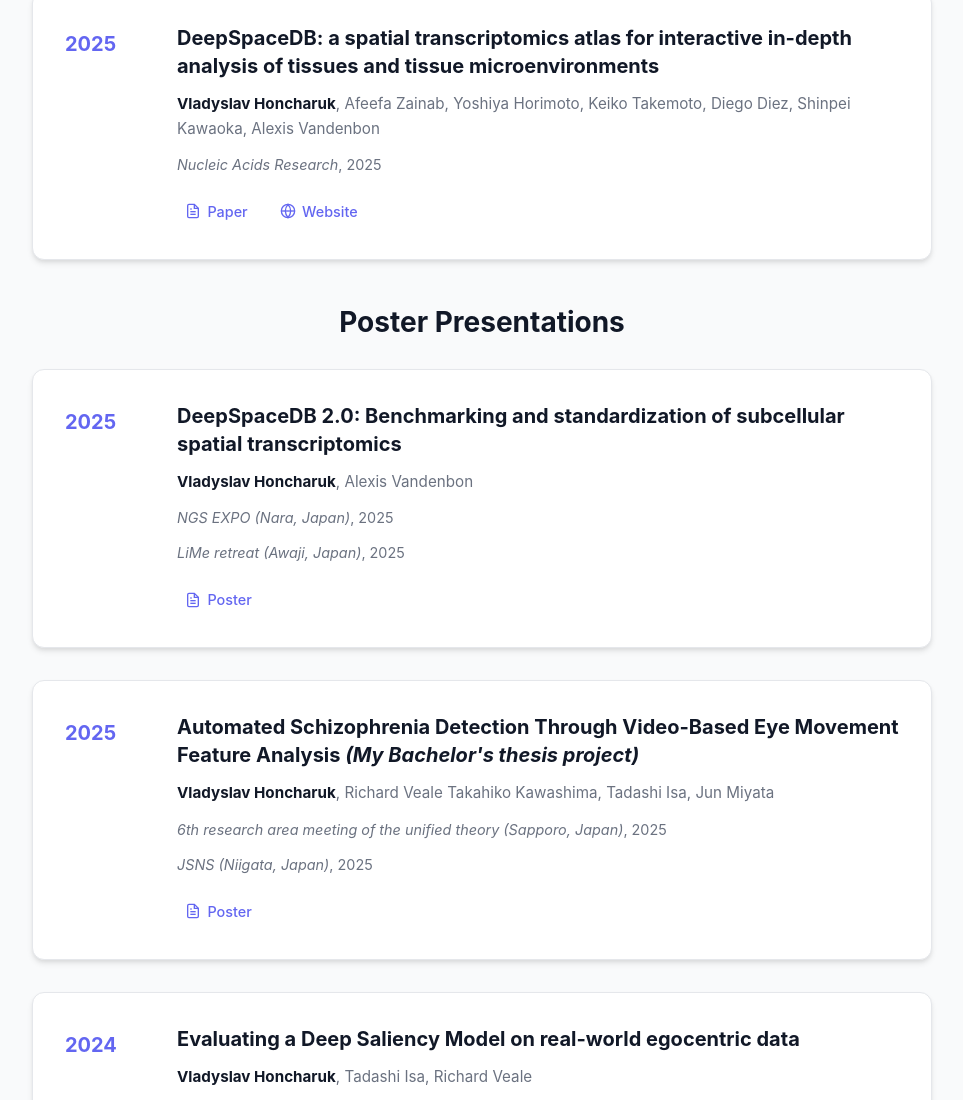
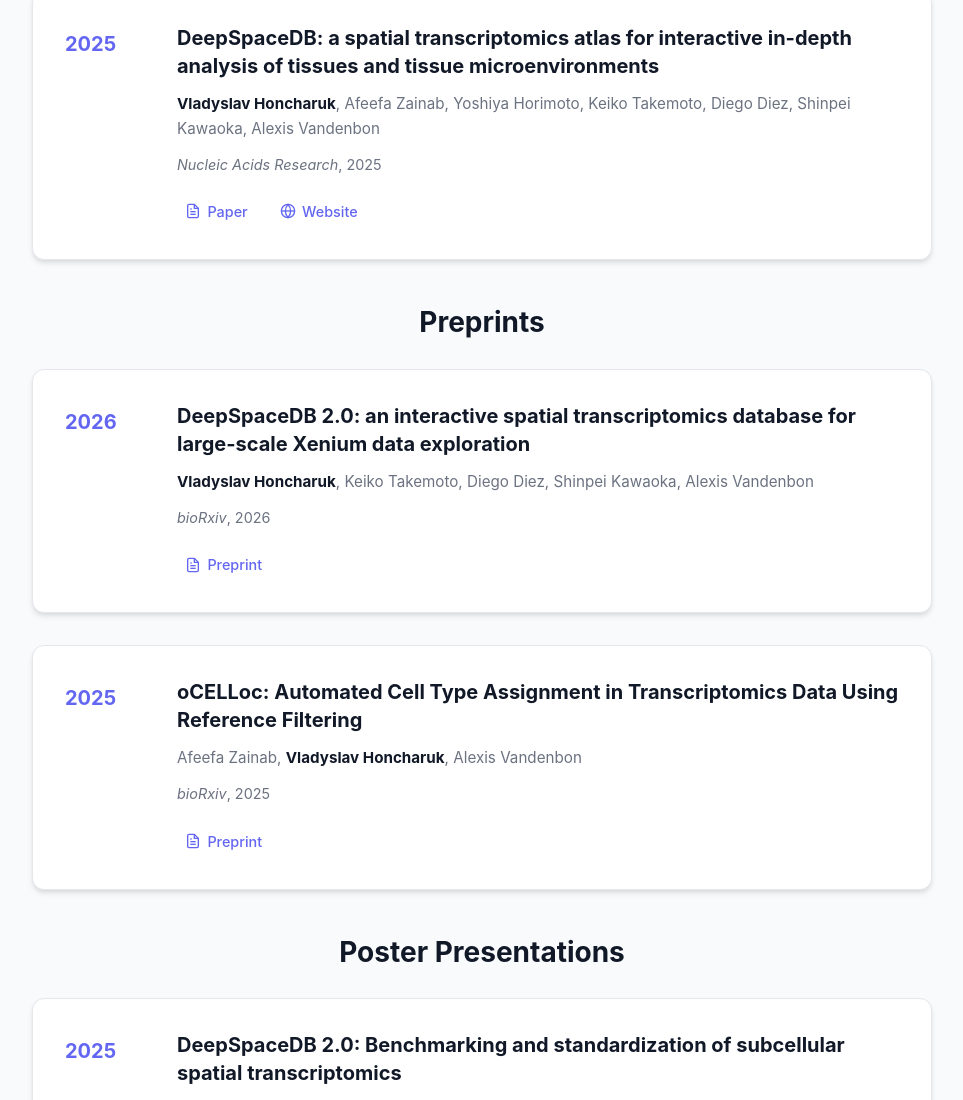
Before and after one commit to vladyslav-honcharuk/vladyslav-honcharuk.github.io, a plain HTML site: page index.html in a window 1280 px wide. Shown: the part 5511-6611 px from the top of the page, without its empty margins (158-1121 px from the left). Drawn offline with Linux system fonts and the light colour scheme; a script that the page names is missing.

Commit message:
Adding recent published pre-prints

```diff
--- a/index.html
+++ b/index.html
@@ -341,6 +341,54 @@
                                     <path d="M12 2a15.3 15.3 0 0 1 4 10 15.3 15.3 0 0 1-4 10 15.3 15.3 0 0 1-4-10 15.3 15.3 0 0 1 4-10z"/>
                                 </svg>
                                 Website
+                            </a>
+                        </div>
+                    </div>
+                </div>
+            </div>
+
+            <!-- Preprints -->
+            <h3 class="cert-category-title">Preprints</h3>
+            <div class="publications-list">
+                <!-- Preprint 1 -->
+                <div class="publication-card">
+                    <div class="publication-year">2026</div>
+                    <div class="publication-content">
+                        <h3 class="publication-title">DeepSpaceDB 2.0: an interactive spatial transcriptomics database for large-scale Xenium data exploration</h3>
+                        <p class="publication-authors"><strong>Vladyslav Honcharuk</strong>, Keiko Takemoto, Diego Diez, Shinpei Kawaoka, Alexis Vandenbon</p>
+                        <p class="publication-venue"><em>bioRxiv</em>, 2026</p>
+                        <div class="publication-links">
+                            <a href="https://www.biorxiv.org/content/10.64898/2026.01.15.699623v1" class="pub-link" target="_blank">
+                                <svg width="16" height="16" viewBox="0 0 24 24" fill="none" stroke="currentColor" stroke-width="2">
+                                    <path d="M14 2H6a2 2 0 0 0-2 2v16a2 2 0 0 0 2 2h12a2 2 0 0 0 2-2V8z"/>
+                                    <polyline points="14 2 14 8 20 8"/>
+                                    <line x1="16" y1="13" x2="8" y2="13"/>
+                                    <line x1="16" y1="17" x2="8" y2="17"/>
+                                    <polyline points="10 9 9 9 8 9"/>
+                                </svg>
+                                Preprint
+                            </a>
+                        </div>
+                    </div>
+                </div>
+
+                <!-- Preprint 2 -->
+                <div class="publication-card">
+                    <div class="publication-year">2025</div>
+                    <div class="publication-content">
+                        <h3 class="publication-title">oCELLoc: Automated Cell Type Assignment in Transcriptomics Data Using Reference Filtering</h3>
+                        <p class="publication-authors">Afeefa Zainab, <strong>Vladyslav Honcharuk</strong>, Alexis Vandenbon</p>
+                        <p class="publication-venue"><em>bioRxiv</em>, 2025</p>
+                        <div class="publication-links">
+                            <a href="https://www.biorxiv.org/content/10.64898/2025.12.11.693812v1" class="pub-link" target="_blank">
+                                <svg width="16" height="16" viewBox="0 0 24 24" fill="none" stroke="currentColor" stroke-width="2">
+                                    <path d="M14 2H6a2 2 0 0 0-2 2v16a2 2 0 0 0 2 2h12a2 2 0 0 0 2-2V8z"/>
+                                    <polyline points="14 2 14 8 20 8"/>
+                                    <line x1="16" y1="13" x2="8" y2="13"/>
+                                    <line x1="16" y1="17" x2="8" y2="17"/>
+                                    <polyline points="10 9 9 9 8 9"/>
+                                </svg>
+                                Preprint
                             </a>
                         </div>
                     </div>
```
